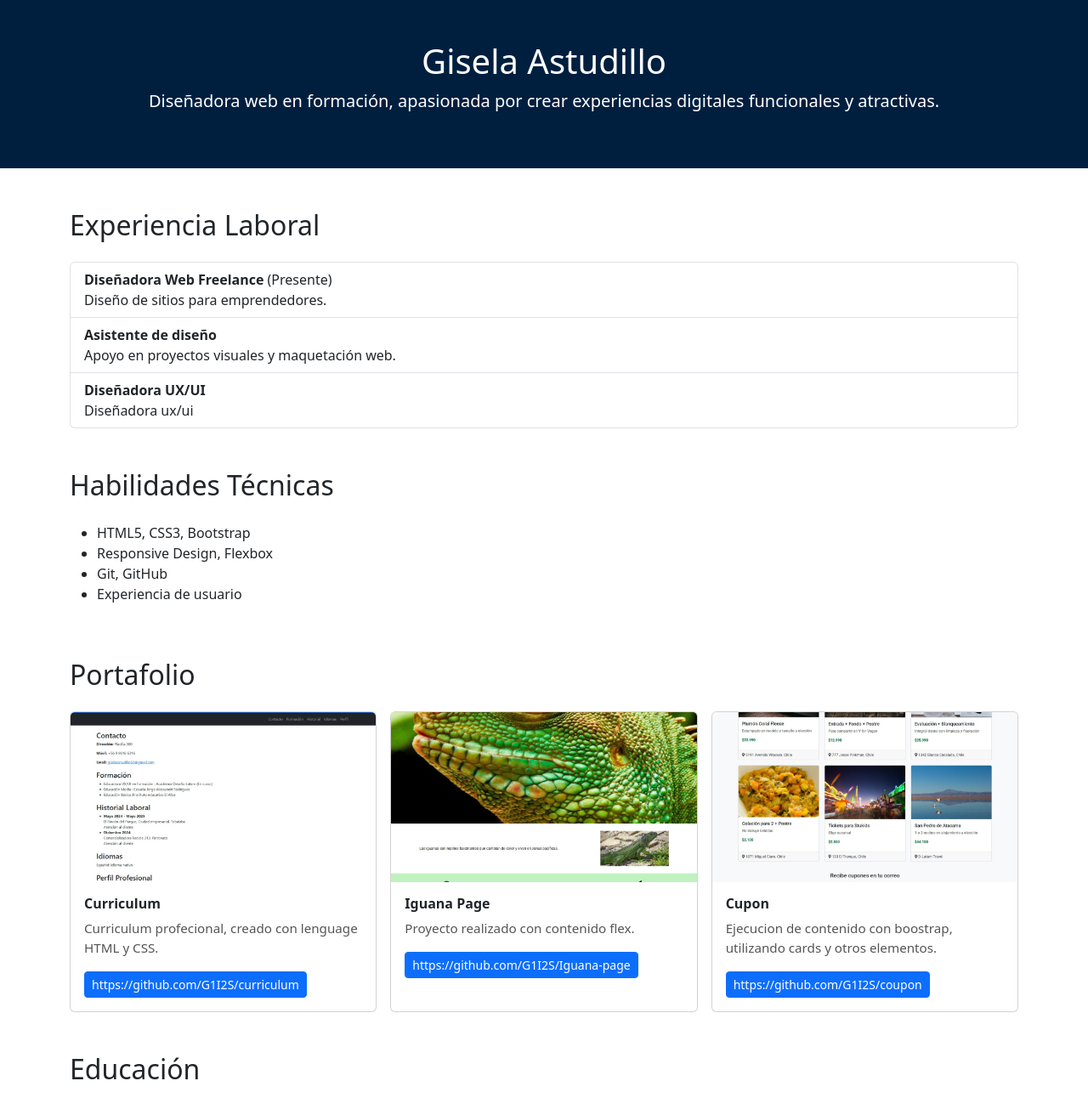
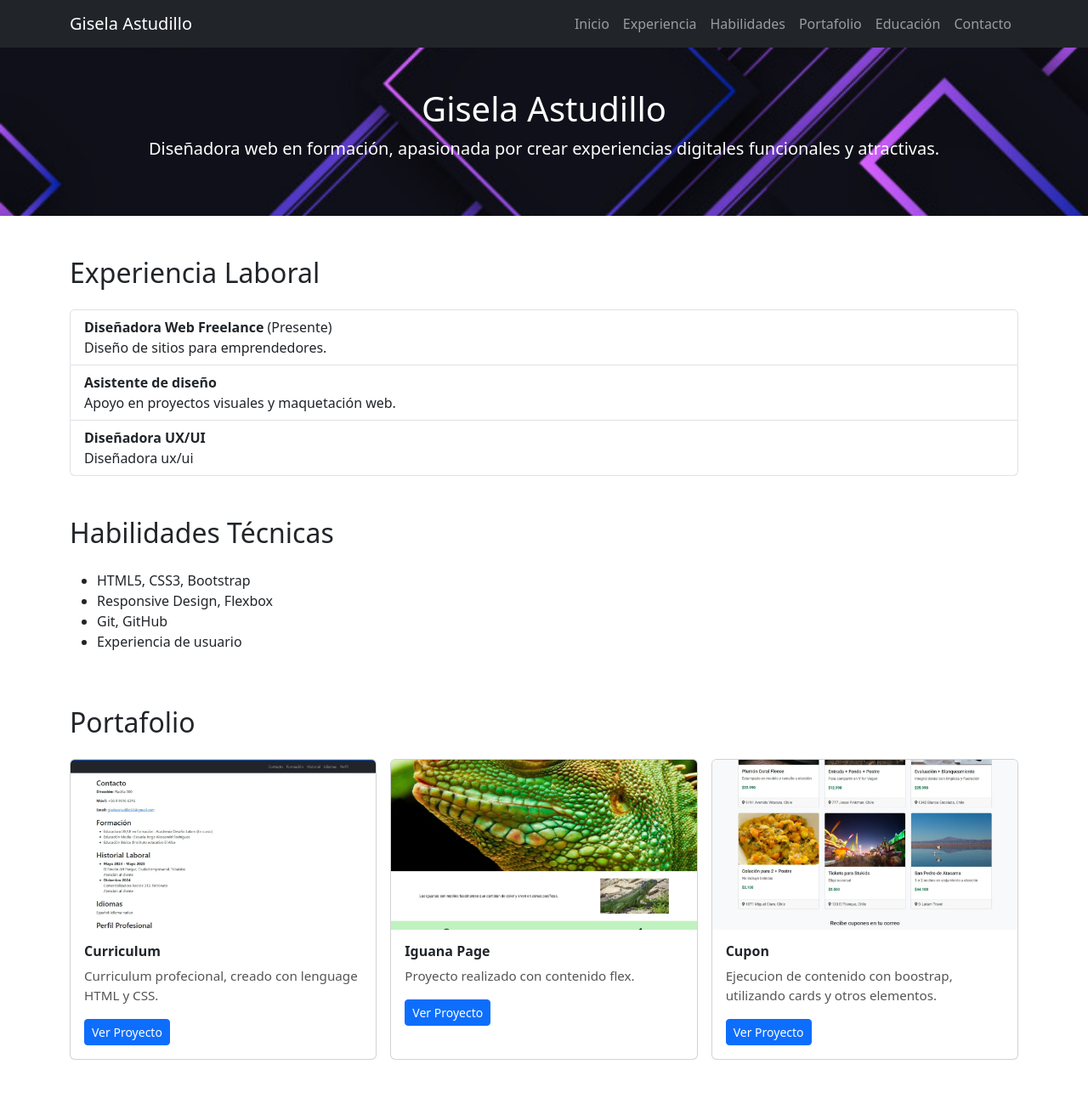
Before and after one commit to G1I2S/Portfolio, a plain HTML site: page index.html in a window 1280 px wide. Shown: the top 1292 px of the page at 85% size. Drawn offline with nearby package versions, Linux system fonts and the light colour scheme; files that its build step writes are made by us from their sources.

Commit message:
Update portafolio: Add navigation bar, new background and fix links
- Add responsive navigation bar with menu links
- Change header and footer background from solid color to geometric purple image
- Fix project links to point to GitHub Pages instead of repositories
- Fix email links with proper mailto: prefix
- Add section IDs for navigation

🤖 Generated with [Claude Code](https://claude.com/claude-code)

Co-Authored-By: Claude Sonnet 4.5 <noreply@anthropic.com>

```diff
--- a/index.html
+++ b/index.html
@@ -9,14 +9,45 @@
 </head>
 <body>
 
+  <!-- Barra de navegación -->
+  <nav class="navbar navbar-expand-lg navbar-dark bg-dark sticky-top">
+    <div class="container">
+      <a class="navbar-brand" href="#">Gisela Astudillo</a>
+      <button class="navbar-toggler" type="button" data-bs-toggle="collapse" data-bs-target="#navbarNav" aria-controls="navbarNav" aria-expanded="false" aria-label="Toggle navigation">
+        <span class="navbar-toggler-icon"></span>
+      </button>
+      <div class="collapse navbar-collapse" id="navbarNav">
+        <ul class="navbar-nav ms-auto">
+          <li class="nav-item">
+            <a class="nav-link" href="#inicio">Inicio</a>
+          </li>
+          <li class="nav-item">
+            <a class="nav-link" href="#experiencia">Experiencia</a>
+          </li>
+          <li class="nav-item">
+            <a class="nav-link" href="#habilidades">Habilidades</a>
+          </li>
+          <li class="nav-item">
+            <a class="nav-link" href="#portafolio">Portafolio</a>
+          </li>
+          <li class="nav-item">
+            <a class="nav-link" href="#educacion">Educación</a>
+          </li>
+          <li class="nav-item">
+            <a class="nav-link" href="#contacto">Contacto</a>
+          </li>
+        </ul>
+      </div>
+    </div>
+  </nav>
 
-  <header class="text-white text-center py-5" style="background-color: #001f3f;">
+  <header id="inicio" class="text-white text-center py-5" style="background-image: url('Assets/img/img nav.jpg'); background-size: cover; background-position: center; background-repeat: no-repeat;">
     <h1>Gisela Astudillo</h1>
     <p class="lead">Diseñadora web en formación, apasionada por crear experiencias digitales funcionales y atractivas.</p>
   </header>
 
 
-  <section class="container my-5">
+  <section id="experiencia" class="container my-5">
     <h2 class="mb-4">Experiencia Laboral</h2>
     <ul class="list-group">
       <li class="list-group-item">
@@ -35,7 +66,7 @@
   </section>
 
 
-  <section class="container my-5">
+  <section id="habilidades" class="container my-5">
     <h2 class="mb-4">Habilidades Técnicas</h2>
     <div class="row">
       <div class="col-md-6">
@@ -50,7 +81,7 @@
   </section>
 
 
-  <section class="container my-5">
+  <section id="portafolio" class="container my-5">
     <h2 class="mb-4">Portafolio</h2>
     <div class="row row-cols-1 row-cols-md-3 g-3">
       <div class="col">
@@ -59,7 +90,7 @@
           <div class="card-body">
             <h6 class="card-title">Curriculum</h6>
             <p class="card-text small">Curriculum profecional, creado con lenguage HTML y CSS.</p>
-            <a href="https://github.com/gisela/ignacia-page" class="btn btn-primary btn-sm" target="_blank">https://github.com/G1I2S/curriculum</a>
+            <a href="https://g1i2s.github.io/curriculum/" class="btn btn-primary btn-sm" target="_blank">Ver Proyecto</a>
           </div>
         </div>
       </div>
@@ -69,7 +100,7 @@
           <div class="card-body">
             <h6 class="card-title">Iguana Page</h6>
             <p class="card-text small">Proyecto realizado con contenido flex.</p>
-            <a href="https://github.com/gisela/cursos-online" class="btn btn-primary btn-sm" target="_blank">https://github.com/G1I2S/Iguana-page</a>
+            <a href="https://g1i2s.github.io/Aligning-Content_flex-Iguana-page/" class="btn btn-primary btn-sm" target="_blank">Ver Proyecto</a>
           </div>
         </div>
       </div>
@@ -79,7 +110,7 @@
           <div class="card-body">
             <h6 class="card-title">Cupon</h6>
             <p class="card-text small">Ejecucion de contenido con boostrap, utilizando cards y otros elementos.</p>
-            <a href="https://github.com/gisela/cursos-online" class="btn btn-primary btn-sm" target="_blank">https://github.com/G1I2S/coupon</a>
+            <a href="https://g1i2s.github.io/coupon/" class="btn btn-primary btn-sm" target="_blank">Ver Proyecto</a>
           </div>
         </div>
       </div>
@@ -87,7 +118,7 @@
   </section>
 
 
-  <section class="container my-5">
+  <section id="educacion" class="container my-5">
     <h2 class="mb-4">Educación</h2>
     <ul class="list-group">
       <li class="list-group-item"><strong>Desarrollo Web</strong> - Desafío Latam (2025)</li>
@@ -96,17 +127,17 @@
   </section>
 
 
-  <footer class="text-white text-center py-4" style="background-color: #001f3f;">
+  <footer id="contacto" class="text-white text-center py-4" style="background-image: url('Assets/img/img nav.jpg'); background-size: cover; background-position: center; background-repeat: no-repeat;">
   <div class="container">
     <p class="mb-1 fs-5">¡Trabajemos juntos!</p>
     <p class="mb-3">Contáctame para colaborar en proyectos digitales.</p>
     <p class="mb-1">
-      <strong>Email:</strong> <a href="giselaastudillo50@gmail.com" class="text-white text-decoration-underline">giselaastudillo50@email.com</a>
+      <strong>Email:</strong> <a href="mailto:giselaastudillo50@gmail.com" class="text-white text-decoration-underline">giselaastudillo50@gmail.com</a>
     </p>
     <p class="mb-3">
-      <strong>GitHub:</strong> <a href="https://github.com/G1I2S" class="text-white text-decoration-underline" target="_blank">github.com/gisela</a>
+      <strong>GitHub:</strong> <a href="https://github.com/G1I2S" class="text-white text-decoration-underline" target="_blank">github.com/G1I2S</a>
     </p>
-    <a href="giselaastydillo@email.com" class="btn btn-outline-light">Enviar correo</a>
+    <a href="mailto:giselaastudillo50@gmail.com" class="btn btn-outline-light">Enviar correo</a>
   </div>
 </footer>
 
```
Also changed, not shown: Assets/img/img nav.jpg (added).
